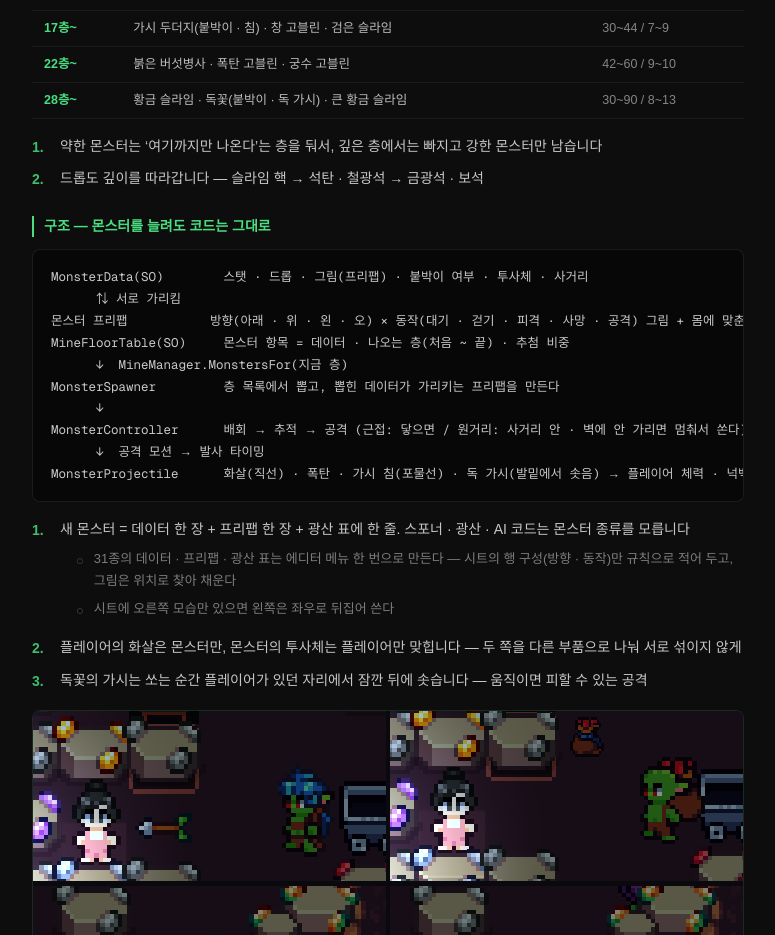
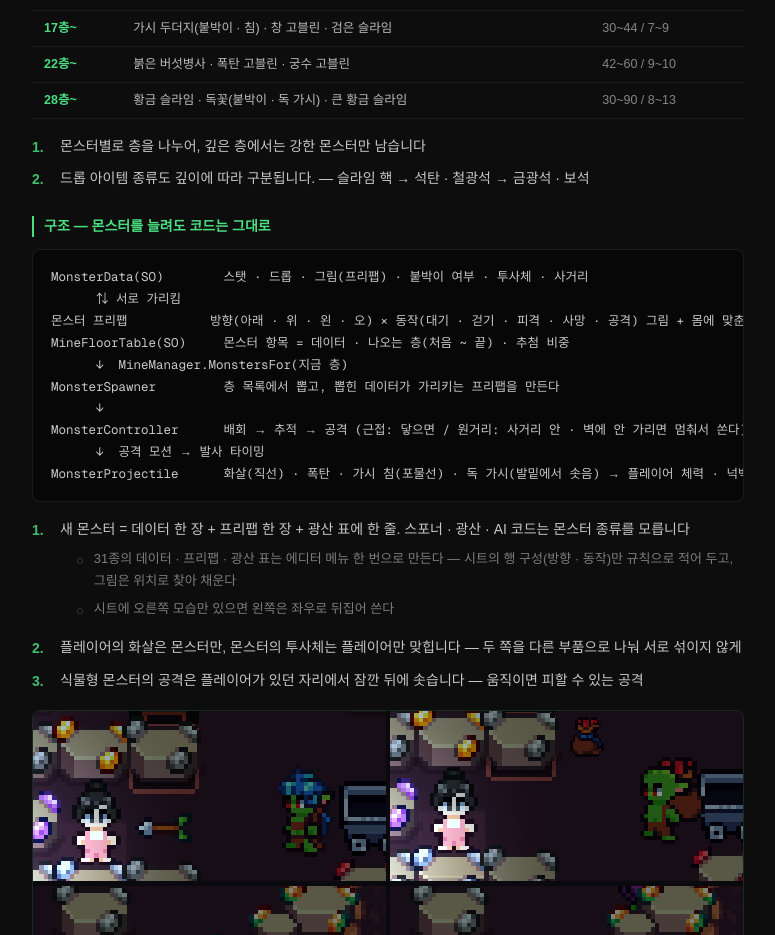
Before and after one commit to Mananans/MyPortfolio, a Next.js app: page /projects/2dport-2026-farmlife in a window 1280 px wide. Shown: the part 10821-11756 px from the top of the page, without its empty margins (252-1027 px from the left). Built offline with nearby package versions, Linux system fonts and the light colour scheme.

Commit message:
Update page.tsx

```diff
--- a/app/projects/2dport-2026-farmlife/page.tsx
+++ b/app/projects/2dport-2026-farmlife/page.tsx
@@ -950,8 +950,8 @@ MineManager         층 상태 · 층 이동 · 진행도 · 저장`}</CodeBlock
             </table>
           </div>
           <ul style={{ listStyle: "none", padding: 0, margin: "0 0 16px" }}>
-            <NumItem n={1}>약한 몬스터는 &lsquo;여기까지만 나온다&rsquo;는 층을 둬서, 깊은 층에서는 빠지고 강한 몬스터만 남습니다</NumItem>
-            <NumItem n={2}>드롭도 깊이를 따라갑니다 — 슬라임 핵 → 석탄 · 철광석 → 금광석 · 보석</NumItem>
+            <NumItem n={1}>몬스터별로 층을 나누어, 깊은 층에서는 강한 몬스터만 남습니다</NumItem>
+            <NumItem n={2}>드롭 아이템 종류도 깊이에 따라 구분됩니다. — 슬라임 핵 → 석탄 · 철광석 → 금광석 · 보석</NumItem>
           </ul>
 
           <h3 style={SUB_TITLE}>구조 — 몬스터를 늘려도 코드는 그대로</h3>
@@ -977,7 +977,7 @@ MonsterProjectile      화살(직선) · 폭탄 · 가시 침(포물선) · 독
               플레이어의 화살은 몬스터만, 몬스터의 투사체는 플레이어만 맞힙니다 — 두 쪽을 다른 부품으로 나눠 서로 섞이지 않게
             </NumItem>
             <NumItem n={3}>
-              독꽃의 가시는 쏘는 순간 플레이어가 있던 자리에서 잠깐 뒤에 솟습니다 — 움직이면 피할 수 있는 공격
+              식물형 몬스터의 공격은 플레이어가 있던 자리에서 잠깐 뒤에 솟습니다 — 움직이면 피할 수 있는 공격
             </NumItem>
           </ul>
           <img src={MONSTERS_RANGED} alt="원거리 공격 4종" style={{ width: "100%", borderRadius: "8px", border: "1px solid rgba(74,222,128,0.15)", imageRendering: "pixelated", marginBottom: "8px" }} />
```
